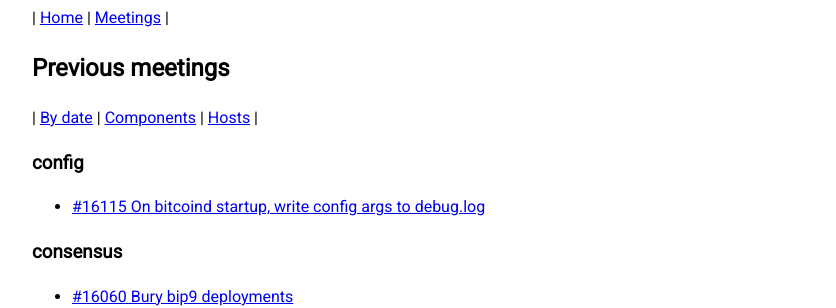
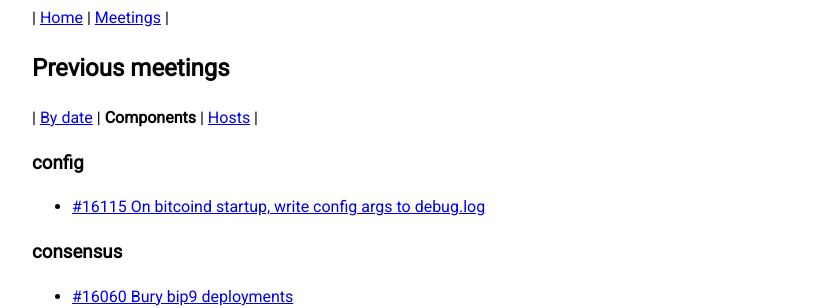
Before and after one commit to bitcoin-core-review-club/website, a Jekyll site: the page built from meetings-components.html, in a window 1280 px wide. Shown: the part 146-454 px from the top of the page, without its empty margins (0-836 px from the left). Built offline with Jekyll 4.4.1, drawn with Linux system fonts in a browser that asks for light colours; nearby versions of some CDN libraries.

Commit message:
Fix meeting links

```diff
--- a/_includes/linkers/meetings-pages.md
+++ b/_includes/linkers/meetings-pages.md
@@ -1,16 +1,17 @@
 {% capture /dev/null %}
-{% if page.url == "/meetings/" %}
-  {% assign _index_links = _index_links | append: "<span style='font-weight: bold'>By date</span>" %}
+{% assign path = page.path | remove: ".html" %}
+{% if path == "meetings" %}
+  {% assign _index_links = _index_links | append: "<strong>By date</strong>" %}
 {% else %}
   {% assign _index_links = _index_links | append: "<a href='/meetings/'>By date</a>" %}
 {% endif %}
-{% if page.url == "/en/meetings-components/" %}
-  {% assign _index_links = _index_links | append: " | <span style='font-weight: bold'>Components</span>" %}
+{% if path == "meetings-components" %}
+  {% assign _index_links = _index_links | append: " | <strong>Components</strong>" %}
 {% else %}
   {% assign _index_links = _index_links | append: " | <a href='/meetings-components/'>Components</a>" %}
 {% endif %}
-{% if page.url == "/en/meetings-hosts/" %}
-  {% assign _index_links = _index_links | append: " | <span style='font-weight: bold'>Hosts</span>" %}
+{% if path == "meetings-hosts" %}
+  {% assign _index_links = _index_links | append: " | <strong>Hosts</strong>" %}
 {% else %}
   {% assign _index_links = _index_links | append: " | <a href='/meetings-hosts/'>Hosts</a>" %}
 {% endif %}
```
